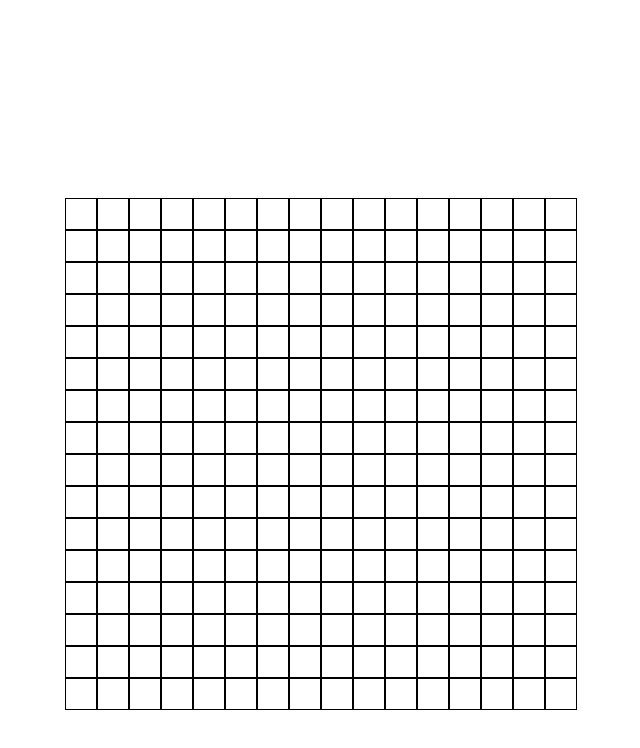
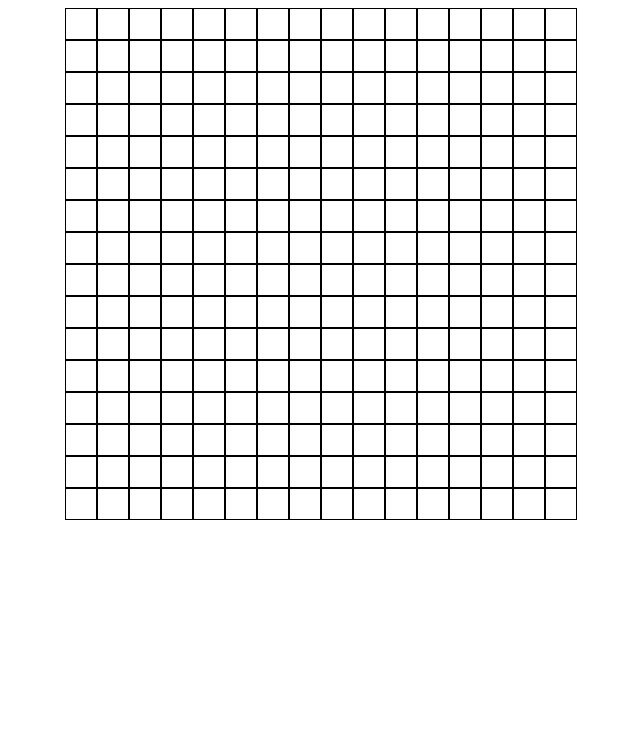
Before and after one commit to hurr-son/Etch-a-Sketch, a plain HTML site: page index.html in a window 1280 px wide. Shown: the whole page, without its empty margins (319-959 px from the left). Drawn offline with Linux system fonts and the light colour scheme.

Commit message:
Nothing changed

```diff
--- a/style.css
+++ b/style.css
@@ -3,5 +3,6 @@
     flex-direction: column;
     align-items: center;
     justify-content: center;
-    padding-top: 15%;
+
+
 }
```
